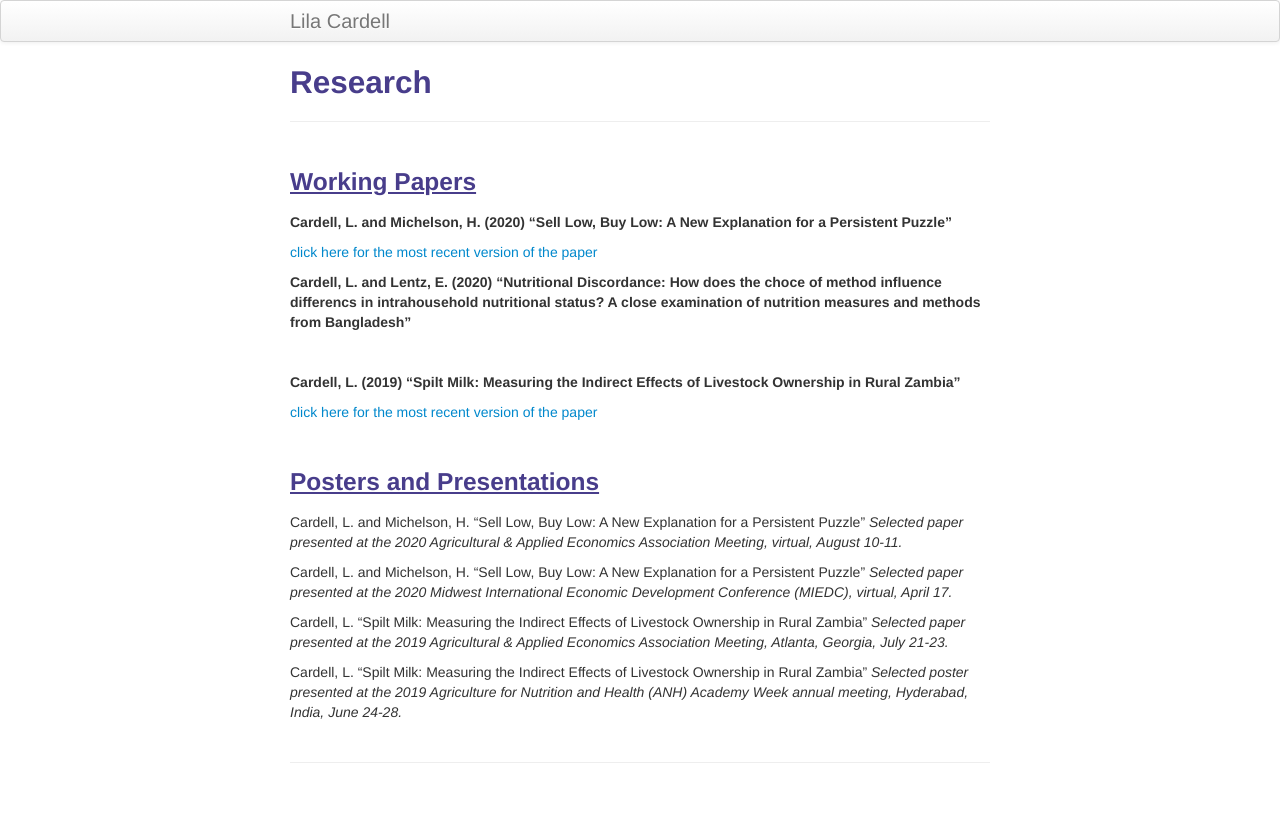
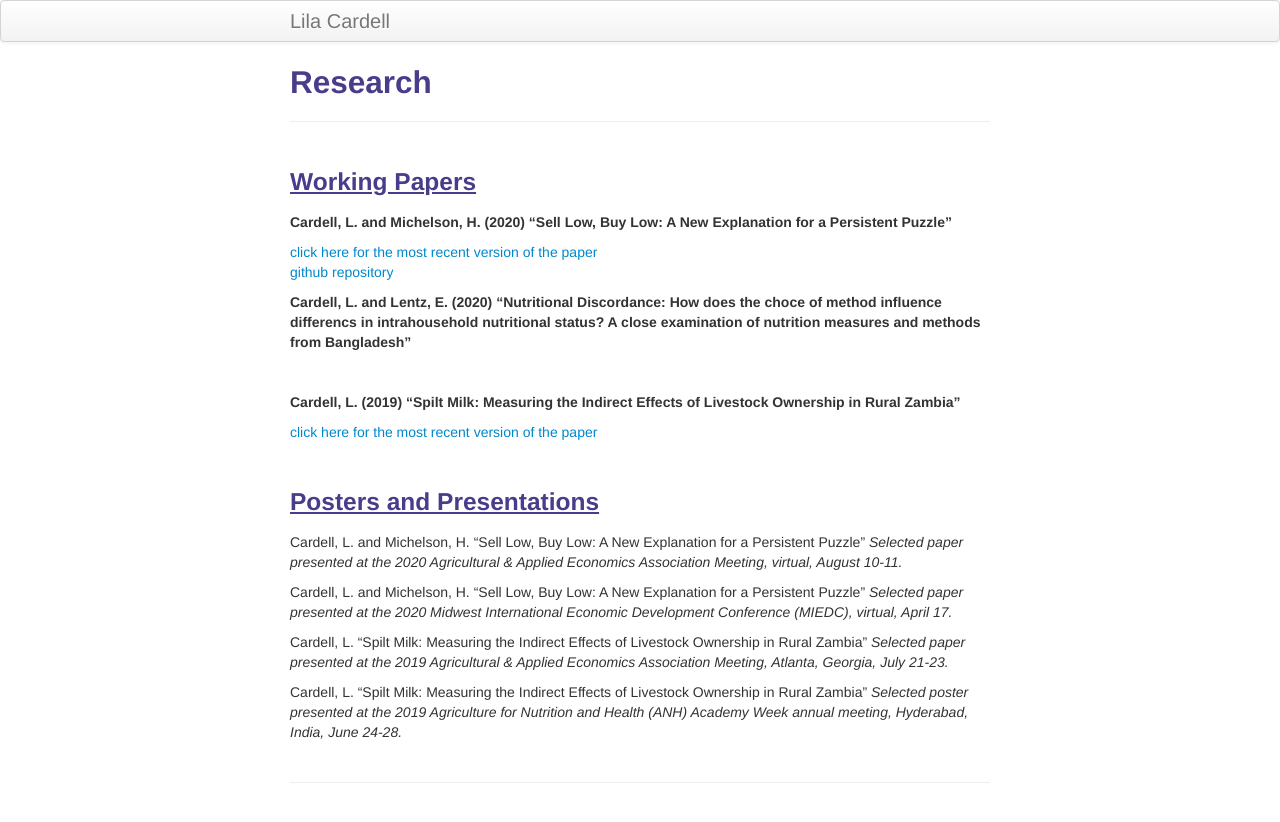
Before and after one commit to lilacardell/lilacardell.github.io, a Jekyll site: the page built from pages/research.md, in a window 1280 px wide. Shown: the top 822 px of the page. Built offline with Jekyll 4.4.1, drawn with Linux system fonts in a browser that asks for light colours.

Commit message:
Update research.md

```diff
--- a/pages/research.md
+++ b/pages/research.md
@@ -9,6 +9,8 @@ description: Lila Cardell's research
 ##### Cardell, L. and Michelson, H. (2020) "Sell Low, Buy Low: A New Explanation for a Persistent Puzzle"
 <!--*In this paper.*-->
 [click here for the most recent version of the paper]({{ BASE_PATH}}/pages/working_papers/NegativeReturns_101220_manuscript.pdf)
+<br>
+ <a href="https://github.com/lilacardell/CardellMichelson2020">github repository</a>
 <br>
 
 ##### Cardell, L. and Lentz, E. (2020) "Nutritional Discordance: How does the choce of method influence differencs in intrahousehold nutritional status? A close examination of nutrition measures and methods from Bangladesh"
```
